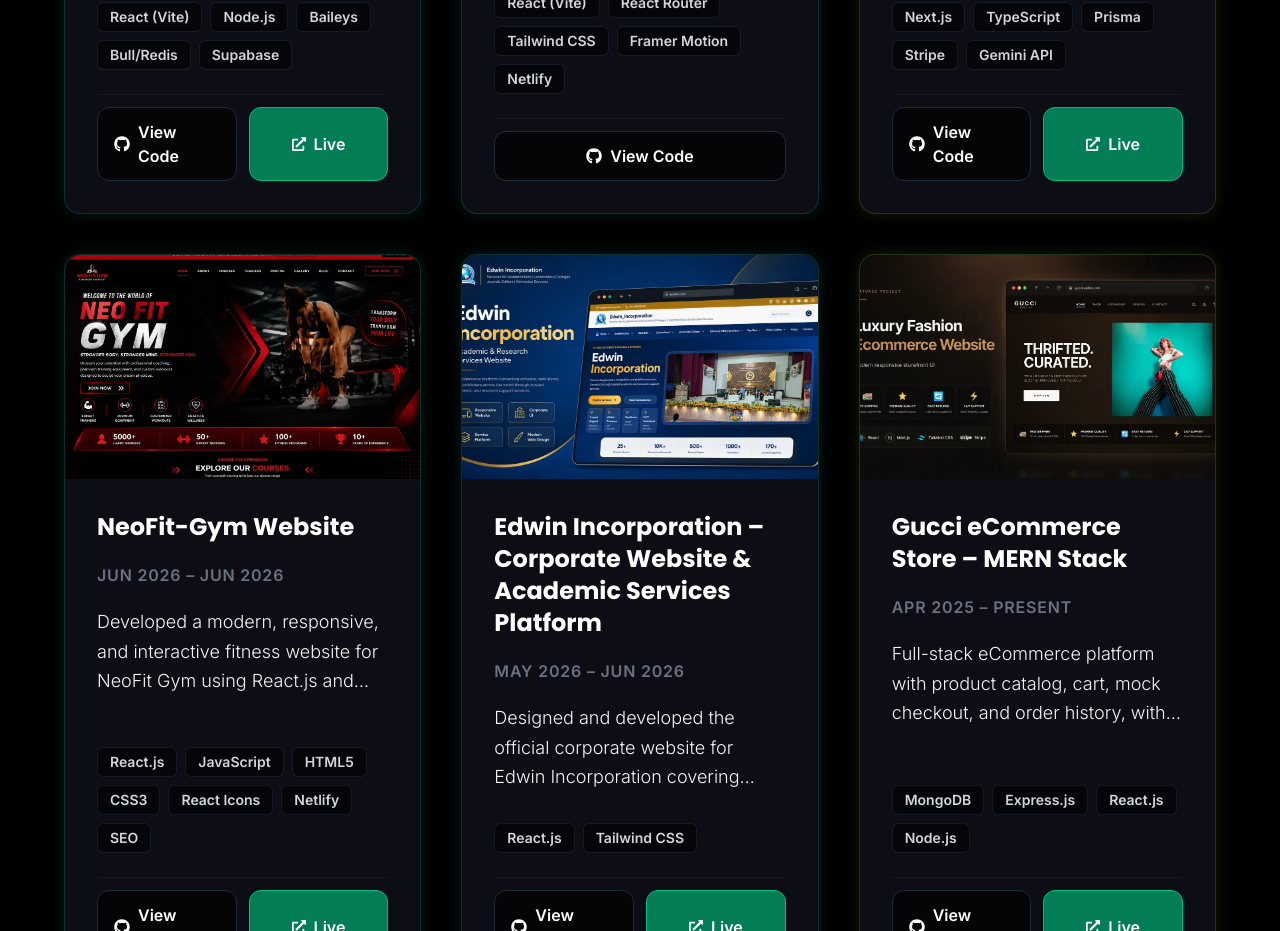
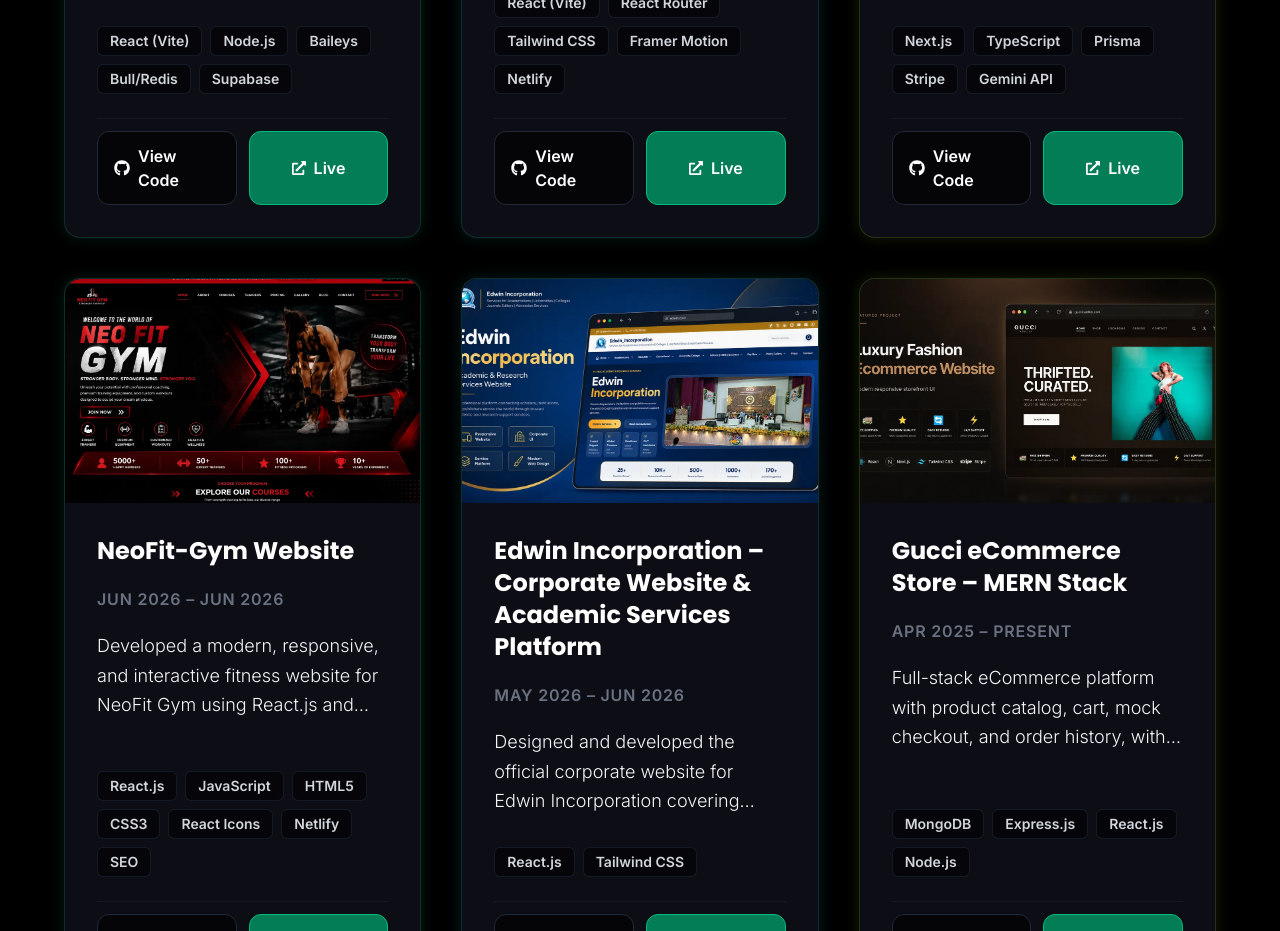
Before and after one commit to Kaushikrudra/Kaushikrudra, a React (Vite) app: page / in a window 1280 px wide. Shown: the part 5360-6291 px from the top of the page. Built offline with nearby package versions, Linux system fonts and the light colour scheme.

Commit message:
feat: add liveUrl for Clock Tower Restaurant project

```diff
--- a/src/data/portfolio.ts
+++ b/src/data/portfolio.ts
@@ -198,7 +198,8 @@
         description: 'Designed and developed a full multi-page restaurant website for Clock Tower Chinese Restaurant (Jabalpur) under Xanvoraa Tech. Built a Chinese dragon-themed dark UI with gold and deep-red accents, featuring dedicated Home, Menu, Gallery, About, and Contact pages using React Router. Implemented a video-background hero section, an interactive filterable menu with category tabs (Starters, Mains, Seafood), a photo gallery, and a table reservation form. Optimized images for fast load times while maintaining visual quality, and deployed the site on Netlify.',
         tags: ['React (Vite)', 'React Router', 'Tailwind CSS', 'Framer Motion', 'Netlify'],
         githubUrl: 'https://github.com/Kaushikrudra/clock-tower-restaurant-website',
-        image: '/clocktowerrestaurant%20banner.webp'
+        image: '/clocktowerrestaurant%20banner.webp',
+        liveUrl: 'https://clock-tower-restaurant.netlify.app/'
       },
       {
         title: 'HumanixAI – AI Content Platform',
```
